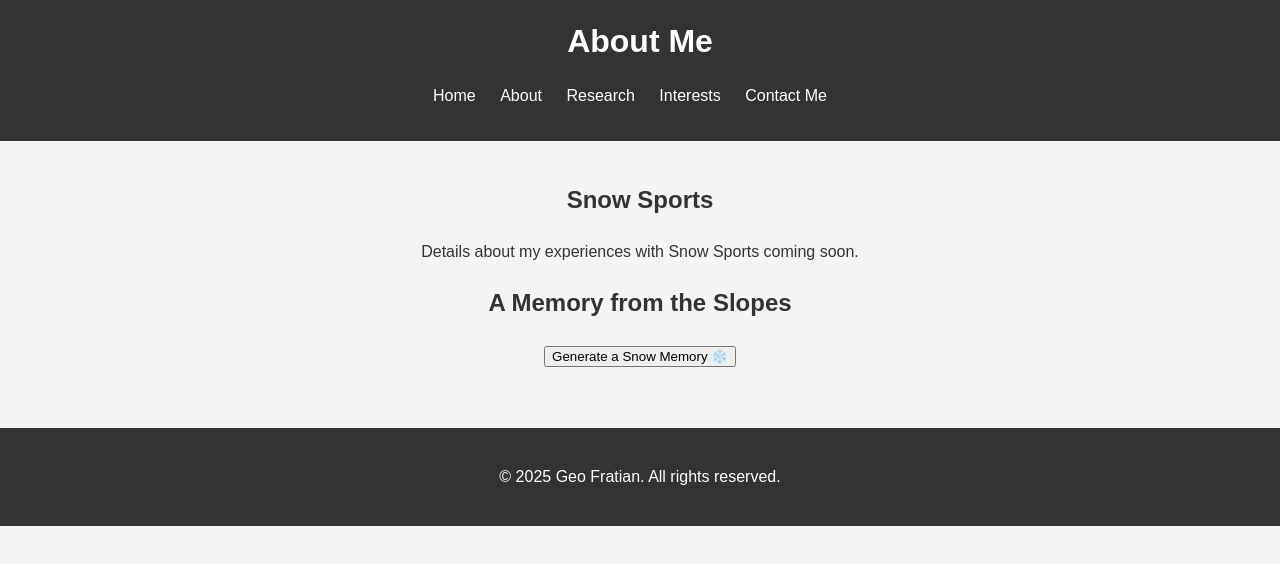
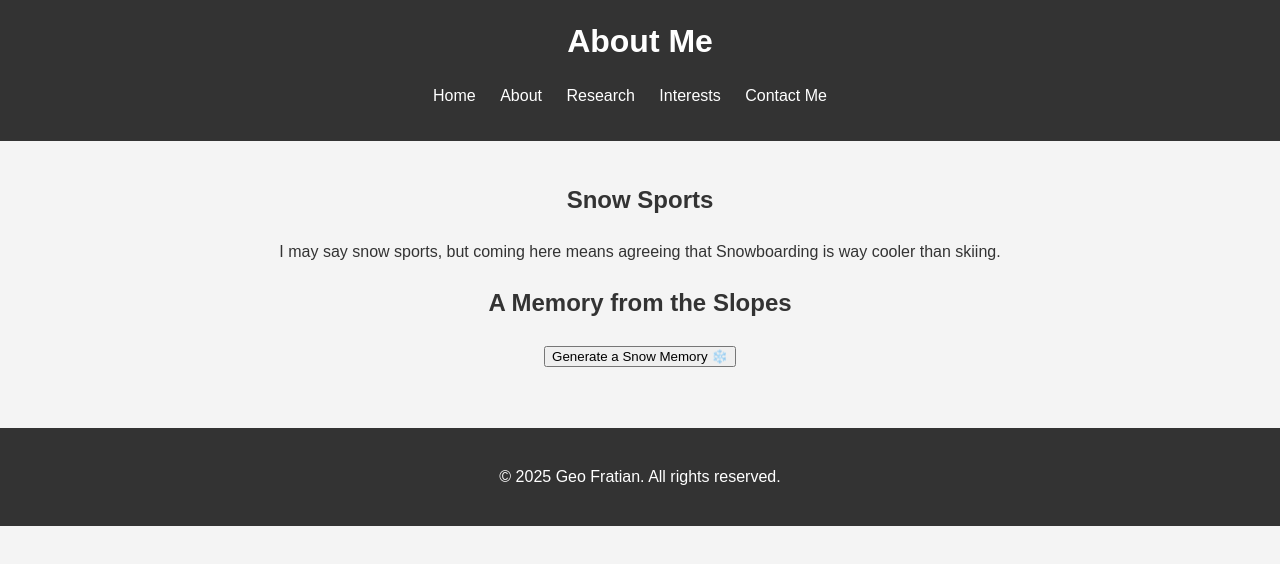
Before and after one commit to ElPsyKurisu/ElPsyKurisu.github.io, a website: page public/activities/snow-sports.html in a window 1280 px wide. Drawn offline with Linux system fonts and the light colour scheme.

Commit message:
Update snow-sports.html

```diff
--- a/public/activities/snow-sports.html
+++ b/public/activities/snow-sports.html
@@ -24,7 +24,7 @@
     <main>
         <section id="snow-sports-content">
             <h1>Snow Sports</h1>
-            <p>Details about my experiences with Snow Sports coming soon.</p>
+            <p>I may say snow sports, but coming here means agreeing that Snowboarding is way cooler than skiing.</p>
         </section>
         <h2>A Memory from the Slopes</h2>
         <button id="generate-memory-btn">Generate a Snow Memory ❄️</button>
```
